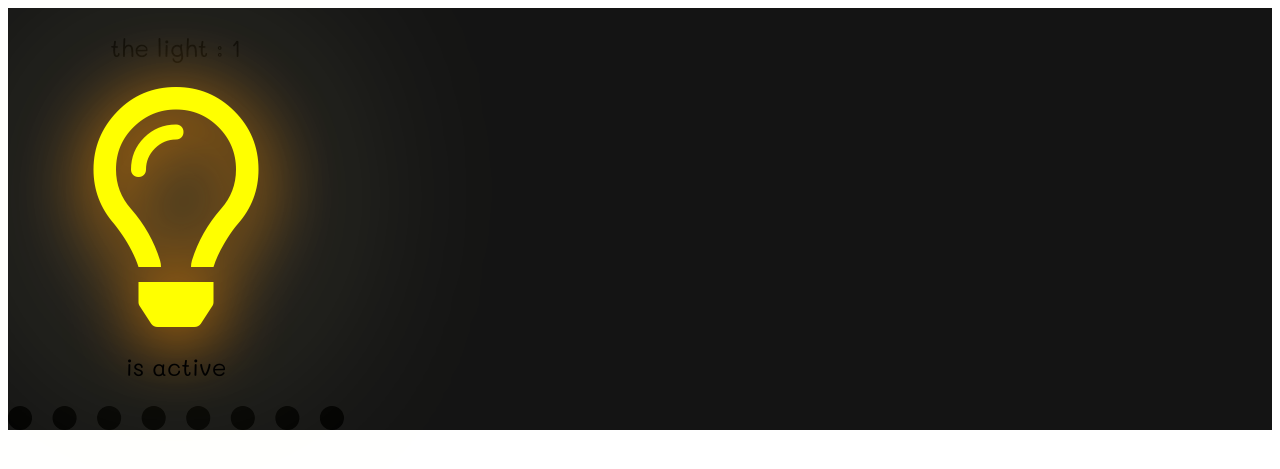
After one commit to kamilacase/ligthroom, a Django app: template light/templates/light/light_update.html in a window 1280 px wide. The commit adds this page. Shown: the top 469 px of the page. Run offline with Django 3.2, Linux system fonts and the light colour scheme; the template is opened without the code that fills it: most values are stand-ins (such as "Sample title", 1, 10 or a date in 2020); some libraries are stand-ins or nearby versions; some web fonts are replaced.

Commit message:
form in listeView for on/off ligth

```diff
--- a/light/static/css/scss/style.scss
+++ b/light/static/css/scss/style.scss
@@ -4,6 +4,7 @@ section {
     grid-template-columns: repeat(3, 1fr);
     grid-gap: 8rem;
     font-size: 1.5rem;
+    background: rgb(20, 20, 20);
     article{
         border-bottom: 1.5rem dotted;
         text-align: center;
@@ -11,6 +12,7 @@ section {
             font-size: 15rem;
             &.far {
                 color: yellow;
+                text-shadow: 1px 10px 70px rgb(255, 145, 0), 1px 1px 300px rgb(255, 239, 168);
             }
         }
     }
--- a/light/static/css/style.css
+++ b/light/static/css/style.css
@@ -4,6 +4,7 @@ section {
   grid-template-columns: repeat(3, 1fr);
   grid-gap: 8rem;
   font-size: 1.5rem;
+  background: #141414;
 }
 section article {
   border-bottom: 1.5rem dotted;
@@ -14,6 +15,7 @@ section article i {
 }
 section article i.far {
   color: yellow;
+  text-shadow: 1px 10px 70px #ff9100, 1px 1px 300px #ffefa8;
 }
 
 /*# sourceMappingURL=style.css.map */
--- a/light/templates/light/base.html
+++ b/light/templates/light/base.html
@@ -41,7 +41,8 @@
     <link rel="stylesheet" href="{% static 'js/jquery.autocomplete.min.js' %}">
     -->
     <!-- my script -->
-    <script type="text/javascript" src={% static "js/script.js" %}></script>
+    <!--<script type="text/javascript" src={% static "js/script.js" %}></script> -->
+
     {% block script %}
     {% endblock %}
 </body>
--- /dev/null
+++ b/light/templates/light/light_update.html
@@ -0,0 +1,30 @@
+{% extends "light/base.html" %}
+{% block header %}
+
+{% endblock %}
+
+
+{% block main %}
+<section class="grid">
+    <article class="grid-element">
+
+        <p>the light : {{ obj.light.id }}</p>
+        {% if obj.light.status == "ON" %}
+        <i class="far fa-lightbulb"></i>
+        {% else %}
+        <i class="fas fa-lightbulb"></i>
+        {% endif %}
+        <form class="" action="." method="post">
+            <p>
+
+                is {{ obj.light.get_status_display }}
+            </p>
+        </form>
+
+
+    </article>
+</section>
+{% endblock %}
+{% block footer %}
+
+{% endblock %}
--- a/lightroom/urls.py
+++ b/lightroom/urls.py
@@ -18,9 +18,11 @@ from django.contrib import admin
 from django.conf import settings
 from django.conf.urls.static import static
 
-from light.views import LightListView
+from light.views import LightListView, LightSwitchView
 
 urlpatterns = [
     url(r'^admin/', admin.site.urls),
     url(r'^$', LightListView.as_view(), name="light_list"),
+    url(r'^light/(?P<pk>\d+)/switch/$', LightSwitchView.as_view(), name="light_switch"),
+
 ] + static(settings.MEDIA_URL, document_root=settings.MEDIA_ROOT)
```
Also changed, not shown: light/froms.py (added, +9 -0 lines), light/templates/light/light_list.html (+14 -6 lines), light/views.py (+23 -1 lines), 1 other file.
